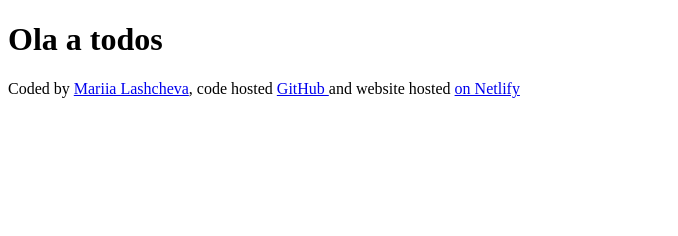
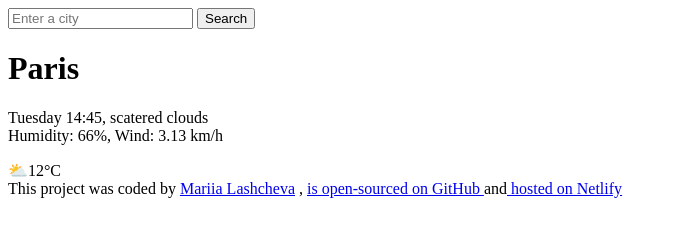
Before and after one commit to Maria1Codigo/vanilla-weather-app, a plain HTML site: page index.html in a window 1280 px wide. Shown: the whole page, without its empty margins (0-678 px from the left). Drawn offline with Linux system fonts and the light colour scheme.

Commit message:
Add html to the project

```diff
--- a/index.html
+++ b/index.html
@@ -6,10 +6,29 @@
     <title>Vanilla Weather App</title>
 </head>
 <body>
-    <h1>Ola a todos</h1>
-</body>
+    <header>
+        <form>
+           <input type="search" placeholder="Enter a city" required />
+           <input type="submit" value="Search" />
+        </form>
+    </header>
+    <main>
+        <div>
+    <h1>Paris</h1>
+    <p>
+        Tuesday 14:45, scatered clouds
+        <br />
+        Humidity: 66%, Wind: 3.13 km/h
+    </p>
+</div>
+<div>
+    ⛅️12°C
+</div>
+    </main>
+
+
 <footer>
-    Coded by
+    This project was coded by
     <a href="https://github.com/Maria1Codigo/" target="_blank">
-     Mariia Lashcheva</a>, code hosted <a href="https://github.com/Maria1Codigo/vanilla-weather-app" target="_blank"> GitHub </a> and website hosted <a href="https://main--vanilla-weather-app-mariia.netlify.app/" target="_blank"> on Netlify</a> </footer>
+     Mariia Lashcheva</a> , <a href="https://github.com/Maria1Codigo/vanilla-weather-app" target="_blank"> is open-sourced on GitHub </a>and<a href="https://main--vanilla-weather-app-mariia.netlify.app/" target="_blank"> hosted on Netlify</a> </footer> </body>
 </html>
```
